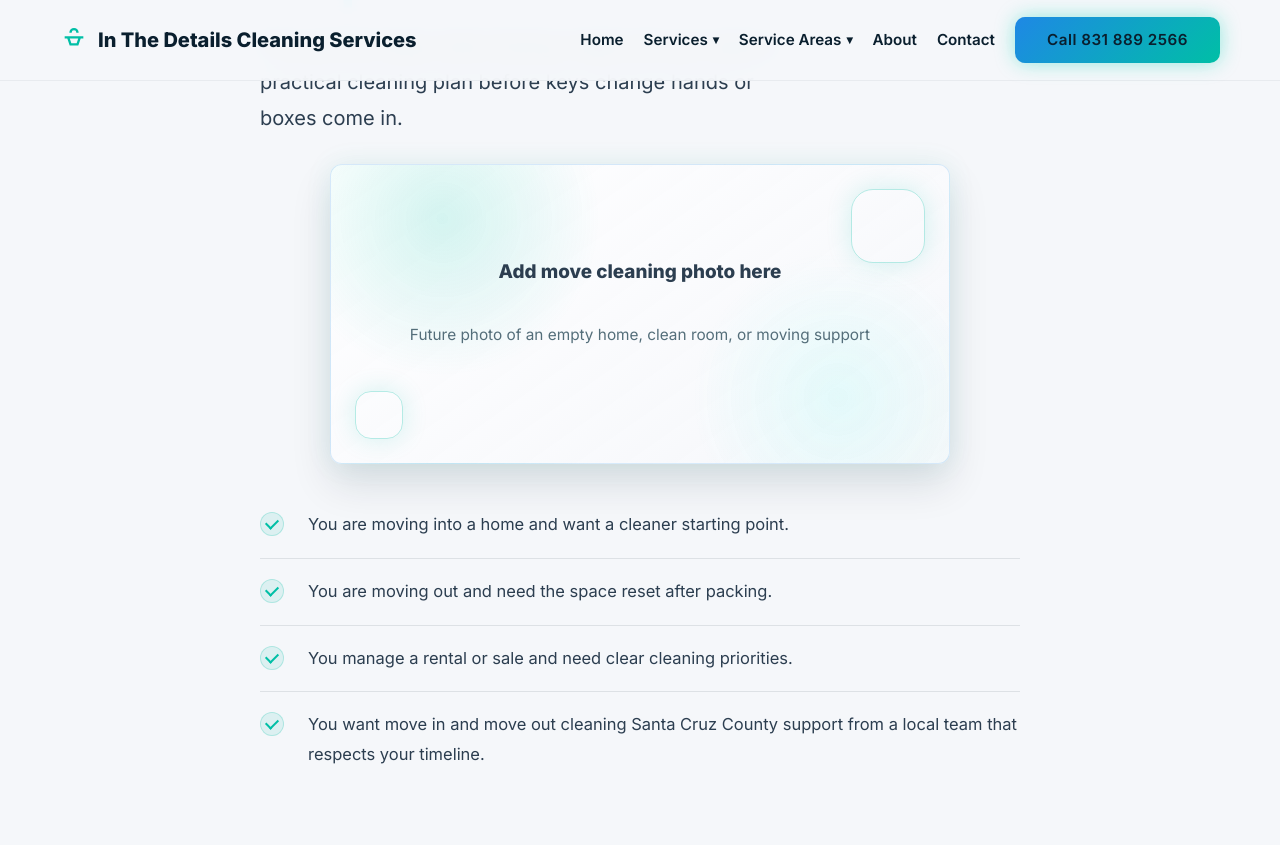
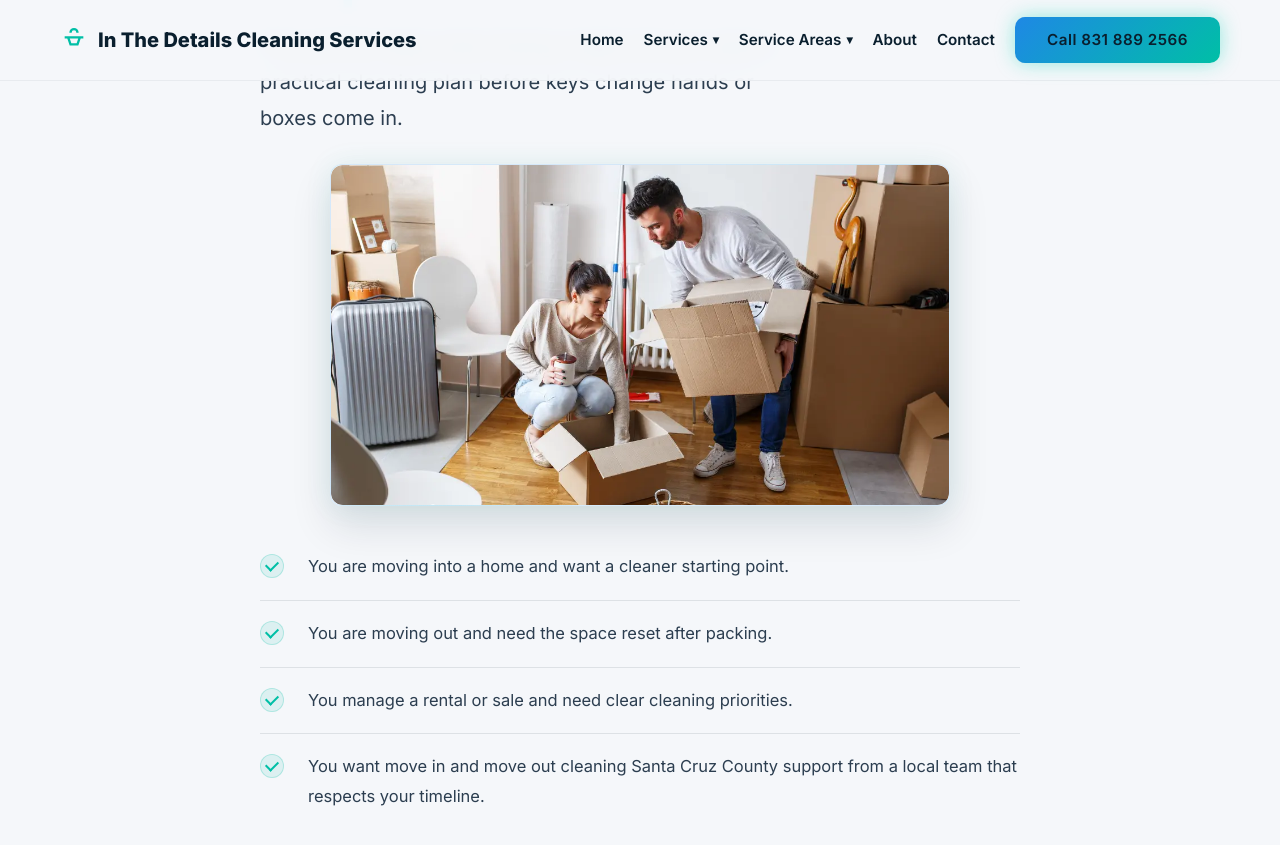
Before and after one commit to YourOnlineSquad/in-the-details-cleaning-site, a Jekyll site: the page built from services/move-in-move-out-cleaning/index.html, in a window 1280 px wide and 900 px high, scrolled down 2068 px. Shown: the top 845 px of the window. Built offline with Jekyll 4.4.1, drawn with Linux system fonts in a browser that asks for light colours.

Commit message:
Add move cleaning service images

```diff
--- a/services/move-in-move-out-cleaning/index.html
+++ b/services/move-in-move-out-cleaning/index.html
@@ -74,9 +74,7 @@ description: Move in and move out cleaning Santa Cruz County for empty homes, re
       </div>
       <div class="service-photo-placeholder">
         <div class="service-photo-frame">
-          <!-- Future image path: {{ '/assets/images/services/move-cleaning-support.webp' | relative_url }} -->
-          <p class="service-photo-placeholder-text">Add move cleaning photo here</p>
-          <p class="service-photo-placeholder-helper">Future photo of an empty home, clean room, or moving support</p>
+          <img class="service-photo-image" src="{{ '/assets/images/services/move-in-move-out-cleaning-boxes.webp' | relative_url }}" alt="Moving boxes in a home before move in and move out cleaning support">
         </div>
       </div>
       <div class="service-check-list" role="list" aria-label="Who this service helps">
@@ -111,6 +109,11 @@ description: Move in and move out cleaning Santa Cruz County for empty homes, re
   <div class="container max-w-900 mx-auto">
     <span class="eyebrow">Real Life Support</span>
     <h2 class="section-title">Support When Boxes, Deadlines, and Decisions Pile Up</h2>
+      <div class="service-photo-placeholder mb-30">
+        <div class="service-photo-frame">
+          <img class="service-photo-image" src="{{ '/assets/images/services/move-in-move-out-cleaning-moving-day.webp' | relative_url }}" alt="Couple packing boxes during a move before move in and move out cleaning">
+        </div>
+      </div>
       <p class="body-copy-large">A move can bring long days, last minute repairs, family needs, and a home that is not fully empty when planned.</p>
       <p class="body-copy">We work with real conditions and clear priorities. If some rooms are ready and others are still in progress, we help you choose where cleaning time will make the biggest difference.</p>
       <p class="body-copy">Our goal is to make the space feel more ready, whether you are leaving Santa Cruz County or settling into a new local home.</p>
```
